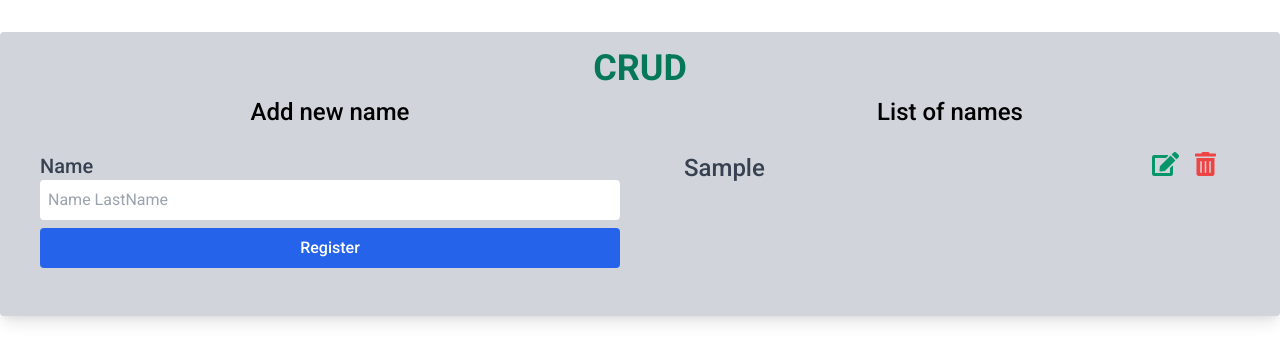
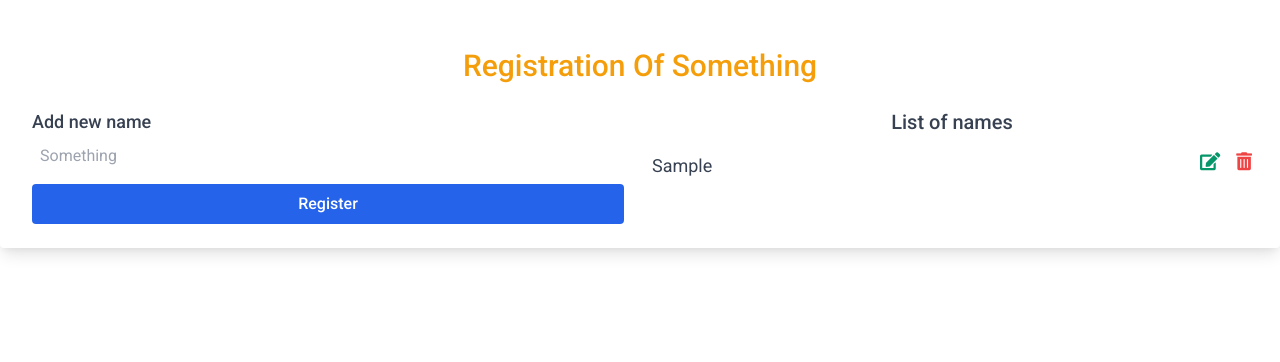
Before and after one commit to Edgar-H/repasos, a React (Create React App) app: page / in a window 1280 px wide. Both pictures are taken after typing "Sample" into the empty fields and a click on the button "Register". Shown: the top 362 px of the page. Built offline with nearby package versions, Linux system fonts and the light colour scheme.

Commit message:
bug fix, added validation and missing flags

```diff
--- a/src/components/Crud.jsx
+++ b/src/components/Crud.jsx
@@ -56,21 +56,22 @@ const Crud = () => {
   };
 
   return (
-    <div className="container rounded shadow-lg mx-auto mt-8 p-4 bg-gray-300">
-      <h2 className="text-green-700 text-4xl font-bold text-center">CRUD</h2>
-      <div className="grid grid-cols-1 gap-2 md:grid-cols-2 p-2">
+    <div className="container rounded shadow-lg mx-auto mt-8 p-4">
+      <h2 className="text-yellow-500 text-3xl font-medium text-center capitalize">
+        Registration of something
+      </h2>
+      <div className="grid grid-cols-1 md:grid-cols-2 mt-6">
         <div className="">
-          <h4 className="text-center text-2xl font-medium">Add new name </h4>
-          <form onSubmit={modEdit ? editName : savedName} className="px-4 my-6">
-            <label className="text-gray-700 font-medium text-xl" htmlFor="">
-              Name
+          <form onSubmit={modEdit ? editName : savedName} className="px-4">
+            <label className="text-gray-700 font-medium text-lg" htmlFor="">
+              Add new name
             </label>
             <input
-              className="w-full p-2 rounded outline-none	"
+              className="w-full p-2 outline-none text-gray-600"
               type="text"
               name=""
               id=""
-              placeholder="Name LastName"
+              placeholder="Something"
               onChange={(e) => {
                 setName(e.target.value);
               }}
@@ -111,21 +112,38 @@ const Crud = () => {
             </div>
           </form>
         </div>
-        <div className="px-6">
-          <h4 className="text-center text-2xl font-medium">List of names</h4>
-          <ul className="px-4 my-6">
+        <div className="px-3">
+          <h4 className="text-center text-gray-700 font-medium text-xl">
+            List of names
+          </h4>
+          <ul className="my-4">
             {listNames.length > 0 ? (
               listNames.map((item) => (
                 <li
-                  className="text-gray-700 text-2xl font-medium list-disc flex justify-between"
+                  className="text-gray-700 text-lg flex justify-between"
                   key={item.id}
                 >
                   <span className="capitalize">{item.namer}</span>
                   <div className="flex">
-                    <i
-                      className="fas fa-edit mr-4 cursor-pointer text-green-600 hover:text-green-500"
-                      onClick={() => editActive(item)}
-                    ></i>
+                    {modEdit ? (
+                      id === item.id ? (
+                        <i
+                          className="fas fa-edit mr-4 cursor-pointer text-yellow-600 hover:text-red-500"
+                          onClick={() => editActive(item)}
+                        ></i>
+                      ) : (
+                        <i
+                          className="fas fa-edit mr-4 cursor-pointer text-green-600 hover:text-green-500"
+                          onClick={() => editActive(item)}
+                        ></i>
+                      )
+                    ) : (
+                      <i
+                        className="fas fa-edit mr-4 cursor-pointer text-green-600 hover:text-green-500"
+                        onClick={() => editActive(item)}
+                      ></i>
+                    )}
+
                     <i
                       className="fas fa-trash-alt cursor-pointer text-red-500 hover:text-red-400"
                       onClick={() => deleteItem(item.id)}
```
